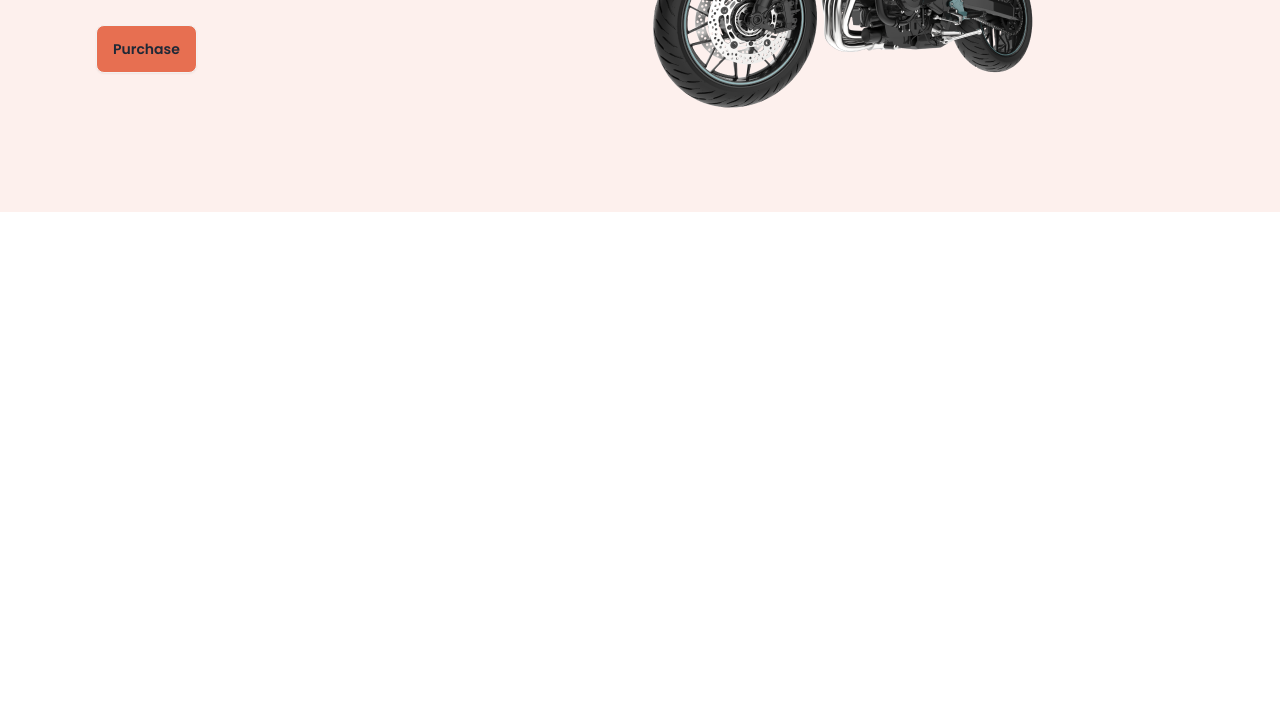
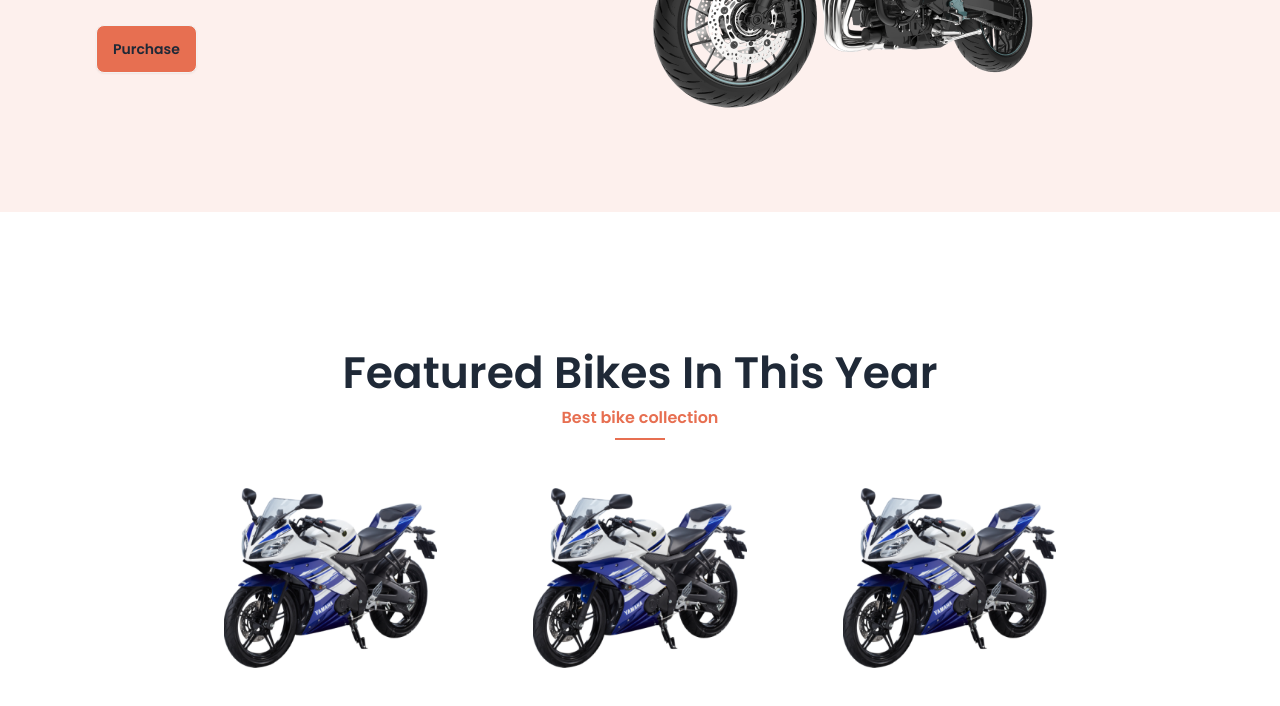
Before and after one commit to syedmehedi34/biker-zone-daisyUI, a plain HTML site: page index.html in a window 1280 px wide. Shown: the part 406-1112 px from the top of the page. Before the commit the page ends 800 px from the top, so only its background shows below. Drawn offline with nearby package versions, Linux system fonts and the light colour scheme.

Commit message:
featured section completed

```diff
--- a/index.html
+++ b/index.html
@@ -195,10 +195,27 @@
     </header>
 
 
+    <main class="md:container md:mx-auto">
+
+      <!-- featured bike section  -->
+      <section class="my-32 ">
+
+        <h1 class="font-semibold text-[2.75rem] text-center">Featured Bikes In This Year</h1>
+        <p class="text-center text-[#E76F51] font-semibold">Best bike collection</p>
+        <hr class="border-[1px] border-[#E76F51] w-[50px] mx-auto mt-2">
+
+        <!-- image container  -->
+         <div class="flex justify-center gap-24 mt-12">
+          <img src="images/others/feature-bike.png" alt="" class="w-1/6 h-fit">
+          <img src="images/others/feature-bike.png" alt="" class="w-1/6 h-fit">
+          <img src="images/others/feature-bike.png" alt="" class="w-1/6 h-fit" >
+         </div>
+
+      </section>
 
 
 
-    <main class="md:container md:mx-auto">
+      <!-- news section  -->
 
     </main>
 
```
